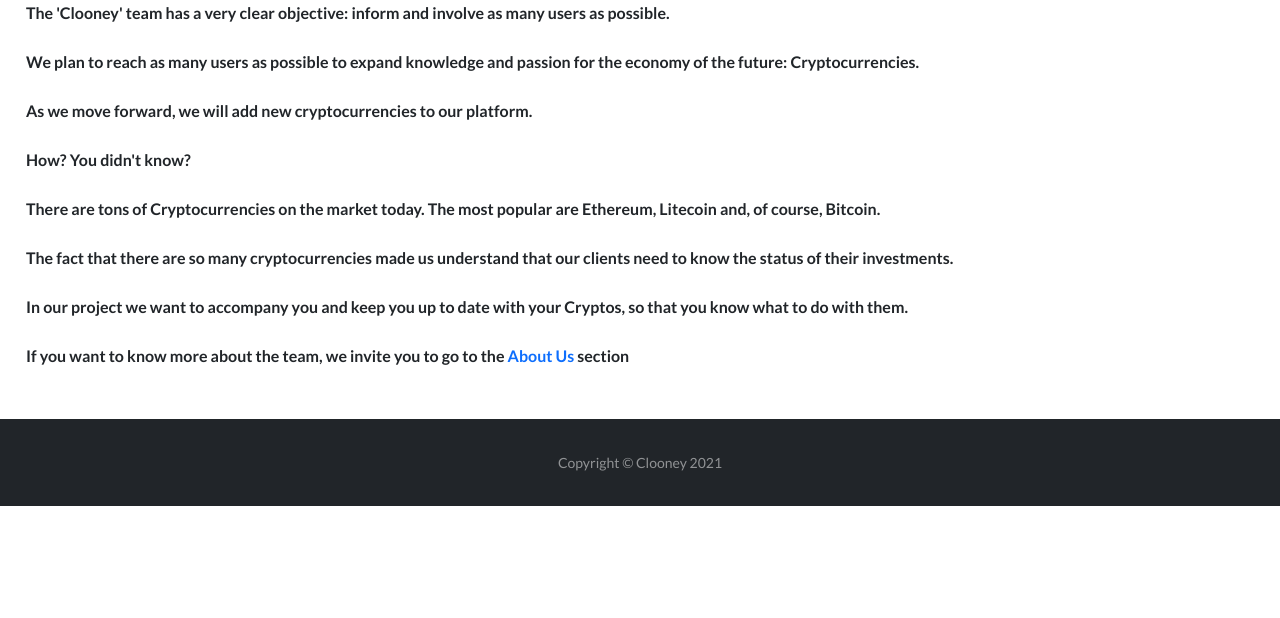
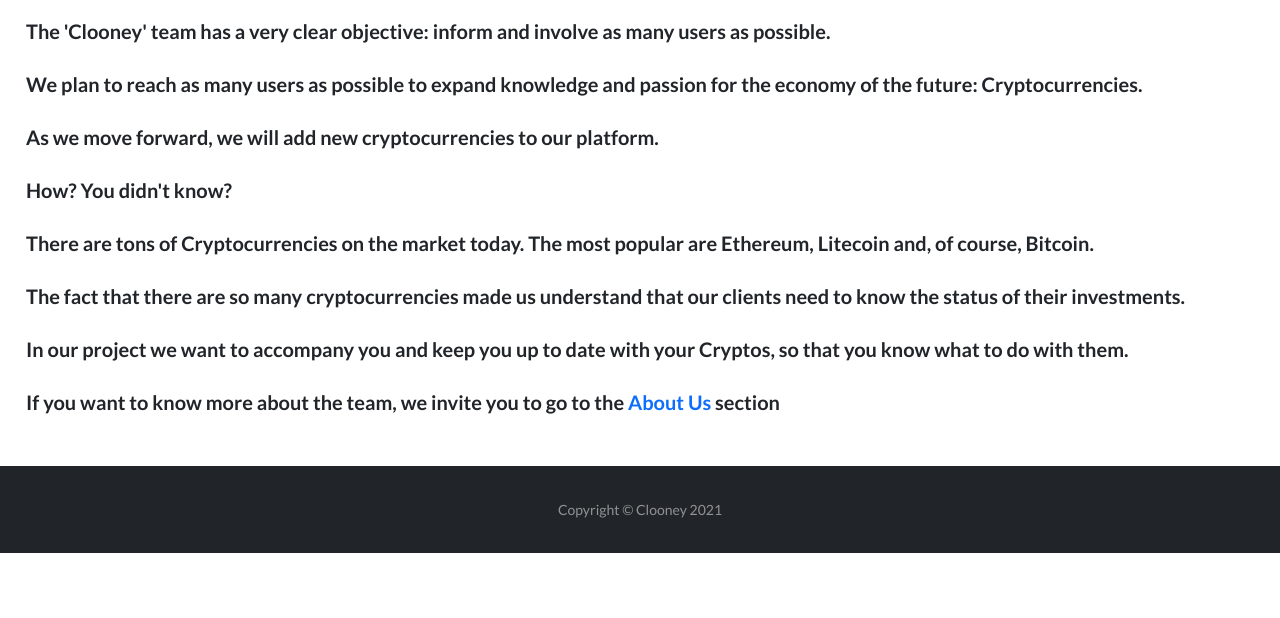
Before and after one commit to enzoSperoni01/Calu, a plain HTML site: page pages/project.html in a window 1280 px wide. Shown: the part 182-800 px from the top of the page. Drawn offline with nearby package versions, Linux system fonts and the light colour scheme.

Commit message:
Working MQ Tablet: 'project.html'

```diff
--- a/scss/partials/base/_mediaqueries.scss
+++ b/scss/partials/base/_mediaqueries.scss
@@ -60,4 +60,16 @@
             }
         }
     }
+    #main-project {
+        .main__div {
+            h1 {
+                font-size: 3.3rem;
+                margin-bottom: 3rem;
+            }
+            p {
+                font-size: 2rem;
+                margin: 2.3rem 0;
+            }
+        }
+    }
 }
```
Also changed, not shown: css/main.css.
